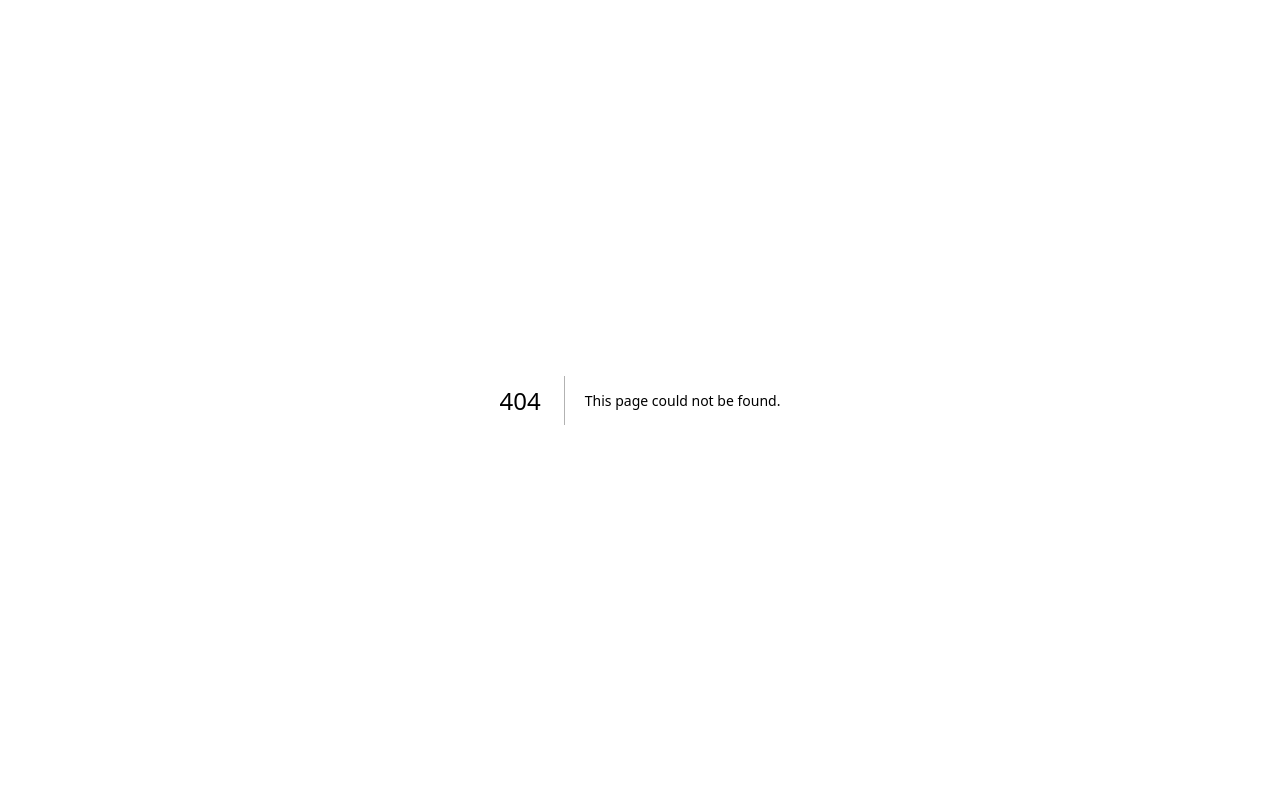
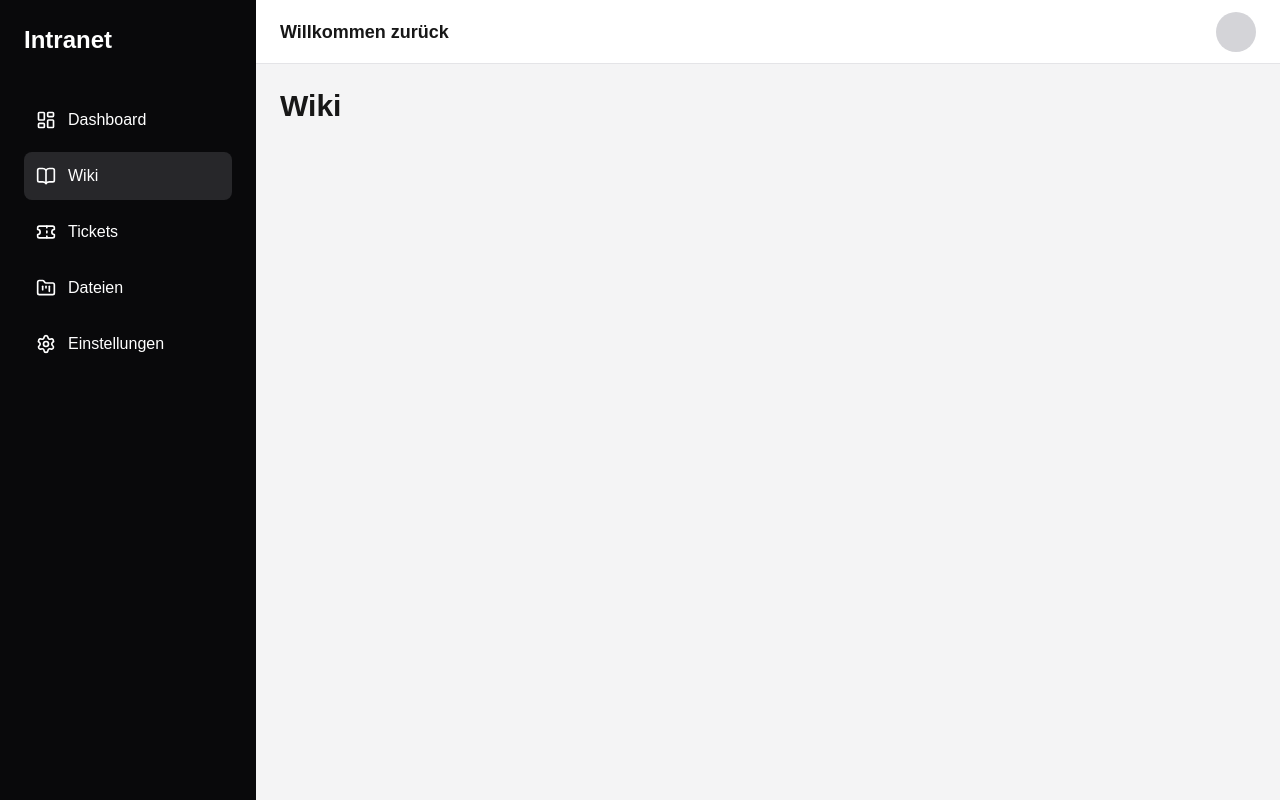
Before and after one commit to TomicElYakuza/doku-server, a Next.js app: page /wiki in a window 1280 px wide. Before the commit this address had no page. Built offline with nearby package versions, Linux system fonts and the light colour scheme.

Commit message:
Added routing and global layout

```diff
--- a/src/app/components/layout/MainLayout.tsx
+++ b/src/app/components/layout/MainLayout.tsx
@@ -7,10 +7,10 @@ export default function MainLayout({
   children: React.ReactNode;
 }) {
   return (
-    <div className="flex">
+    <div className="flex bg-zinc-100 min-h-screen">
       <Sidebar />
 
-      <div className="flex-1">
+      <div className="flex-1 flex flex-col">
         <Topbar />
 
         <main className="p-6">
--- a/src/app/components/layout/Sidebar.tsx
+++ b/src/app/components/layout/Sidebar.tsx
@@ -1,3 +1,8 @@
+"use client";
+
+import Link from "next/link";
+import { usePathname } from "next/navigation";
+
 import {
   LayoutDashboard,
   BookOpen,
@@ -7,52 +12,74 @@ import {
 } from "lucide-react";
 
 export default function Sidebar() {
+  const pathname = usePathname();
+
   return (
-    <aside className="w-64 bg-zinc-950 text-white h-screen p-6 flex flex-col">
+    <aside className="w-64 bg-zinc-950 text-white min-h-screen p-6 flex flex-col">
       <h1 className="text-2xl font-bold mb-10">
         Intranet
       </h1>
 
       <nav className="flex flex-col gap-2">
-        <a
-          href="#"
-          className="flex items-center gap-3 p-3 rounded-lg bg-zinc-800 hover:bg-zinc-700 transition"
+        <Link
+          href="/"
+          className={`flex items-center gap-3 p-3 rounded-lg transition ${
+            pathname === "/"
+              ? "bg-zinc-800"
+              : "hover:bg-zinc-800"
+          }`}
         >
           <LayoutDashboard size={20} />
           Dashboard
-        </a>
+        </Link>
 
-        <a
-          href="#"
-          className="flex items-center gap-3 p-3 rounded-lg hover:bg-zinc-800 transition"
+        <Link
+          href="/wiki"
+          className={`flex items-center gap-3 p-3 rounded-lg transition ${
+            pathname === "/wiki"
+              ? "bg-zinc-800"
+              : "hover:bg-zinc-800"
+          }`}
         >
           <BookOpen size={20} />
           Wiki
-        </a>
+        </Link>
 
-        <a
-          href="#"
-          className="flex items-center gap-3 p-3 rounded-lg hover:bg-zinc-800 transition"
+        <Link
+          href="/tickets"
+          className={`flex items-center gap-3 p-3 rounded-lg transition ${
+            pathname === "/tickets"
+              ? "bg-zinc-800"
+              : "hover:bg-zinc-800"
+          }`}
         >
           <Ticket size={20} />
           Tickets
-        </a>
+        </Link>
 
-        <a
-          href="#"
-          className="flex items-center gap-3 p-3 rounded-lg hover:bg-zinc-800 transition"
+        <Link
+          href="/files"
+          className={`flex items-center gap-3 p-3 rounded-lg transition ${
+            pathname === "/files"
+              ? "bg-zinc-800"
+              : "hover:bg-zinc-800"
+          }`}
         >
           <FolderKanban size={20} />
           Dateien
-        </a>
+        </Link>
 
-        <a
-          href="#"
-          className="flex items-center gap-3 p-3 rounded-lg hover:bg-zinc-800 transition"
+        <Link
+          href="/settings"
+          className={`flex items-center gap-3 p-3 rounded-lg transition ${
+            pathname === "/settings"
+              ? "bg-zinc-800"
+              : "hover:bg-zinc-800"
+          }`}
         >
           <Settings size={20} />
           Einstellungen
-        </a>
+        </Link>
       </nav>
     </aside>
   );
--- a/src/app/components/layout/Topbar.tsx
+++ b/src/app/components/layout/Topbar.tsx
@@ -1,9 +1,13 @@
 export default function Topbar() {
   return (
-    <header className="h-16 border-b border-zinc-200 flex items-center px-6">
+    <header className="h-16 bg-white border-b border-zinc-200 flex items-center justify-between px-6">
       <h2 className="font-semibold text-lg">
         Willkommen zurück
       </h2>
+
+      <div className="flex items-center gap-3">
+        <div className="w-10 h-10 rounded-full bg-zinc-300" />
+      </div>
     </header>
   );
 }
--- /dev/null
+++ b/src/app/files/page.tsx
@@ -0,0 +1,9 @@
+export default function FilesPage() {
+  return (
+    <div>
+      <h1 className="text-3xl font-bold">
+        Dateien
+      </h1>
+    </div>
+  );
+}
--- a/src/app/layout.tsx
+++ b/src/app/layout.tsx
@@ -1,21 +1,5 @@
-import type { Metadata } from "next";
-import { Geist, Geist_Mono } from "next/font/google";
 import "./globals.css";
-
-const geistSans = Geist({
-  variable: "--font-geist-sans",
-  subsets: ["latin"],
-});
-
-const geistMono = Geist_Mono({
-  variable: "--font-geist-mono",
-  subsets: ["latin"],
-});
-
-export const metadata: Metadata = {
-  title: "Create Next App",
-  description: "Generated by create next app",
-};
+import MainLayout from ".//components/layout/MainLayout";
 
 export default function RootLayout({
   children,
@@ -23,11 +7,12 @@ export default function RootLayout({
   children: React.ReactNode;
 }>) {
   return (
-    <html
-      lang="en"
-      className={`${geistSans.variable} ${geistMono.variable} h-full antialiased`}
-    >
-      <body className="min-h-full flex flex-col">{children}</body>
+    <html lang="de">
+      <body>
+        <MainLayout>
+          {children}
+        </MainLayout>
+      </body>
     </html>
   );
 }
--- a/src/app/page.tsx
+++ b/src/app/page.tsx
@@ -1,8 +1,5 @@
-import MainLayout from ".//components/layout/MainLayout";
-
 export default function Home() {
   return (
-    <MainLayout>
     <div className="space-y-6">
       <div>
         <h1 className="text-3xl font-bold">
@@ -46,6 +43,5 @@ export default function Home() {
         </div>
       </div>
     </div>
-    </MainLayout>
   );
 }
--- /dev/null
+++ b/src/app/settings/page.tsx
@@ -0,0 +1,9 @@
+export default function SettingsPage() {
+  return (
+    <div>
+      <h1 className="text-3xl font-bold">
+        Einstellungen
+      </h1>
+    </div>
+  );
+}
--- /dev/null
+++ b/src/app/tickets/page.tsx
@@ -0,0 +1,9 @@
+export default function TicketsPage() {
+  return (
+    <div>
+      <h1 className="text-3xl font-bold">
+        Tickets
+      </h1>
+    </div>
+  );
+}
--- /dev/null
+++ b/src/app/wiki/page.tsx
@@ -0,0 +1,9 @@
+export default function WikiPage() {
+  return (
+    <div>
+      <h1 className="text-3xl font-bold">
+        Wiki
+      </h1>
+    </div>
+  );
+}
```
Lines whose indentation alone changed are shown as unchanged.
